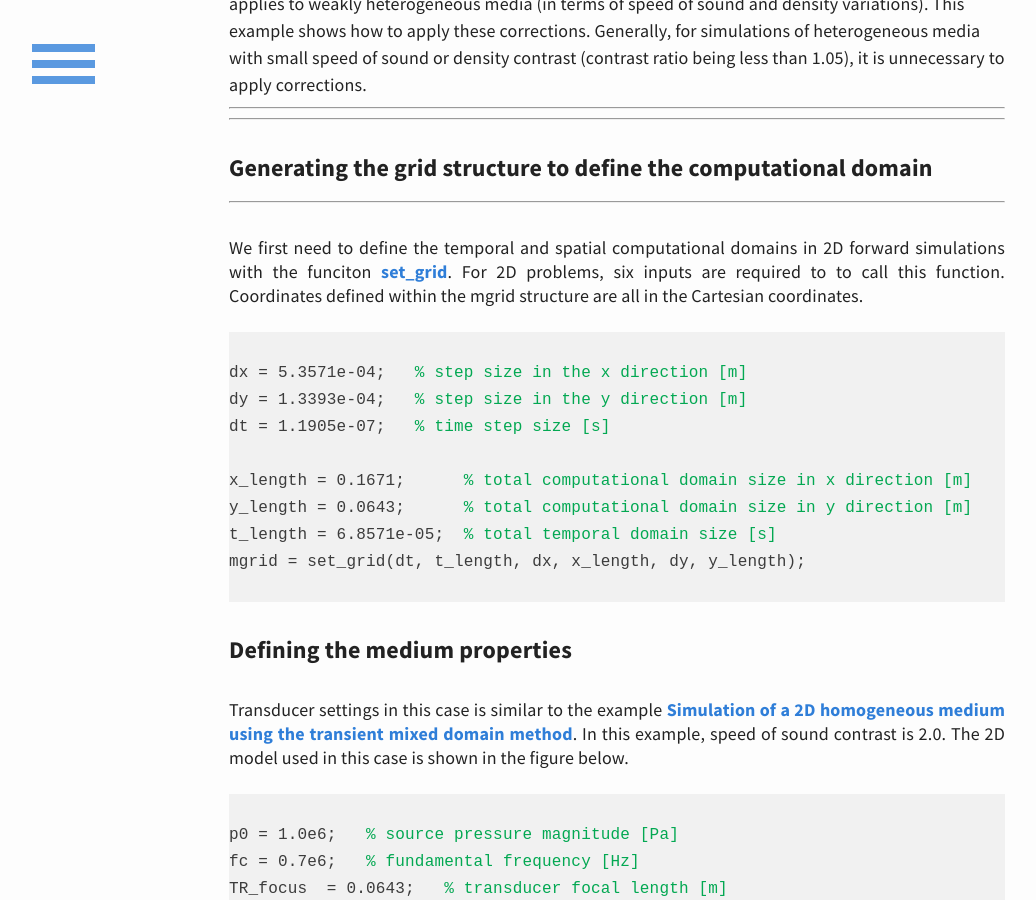
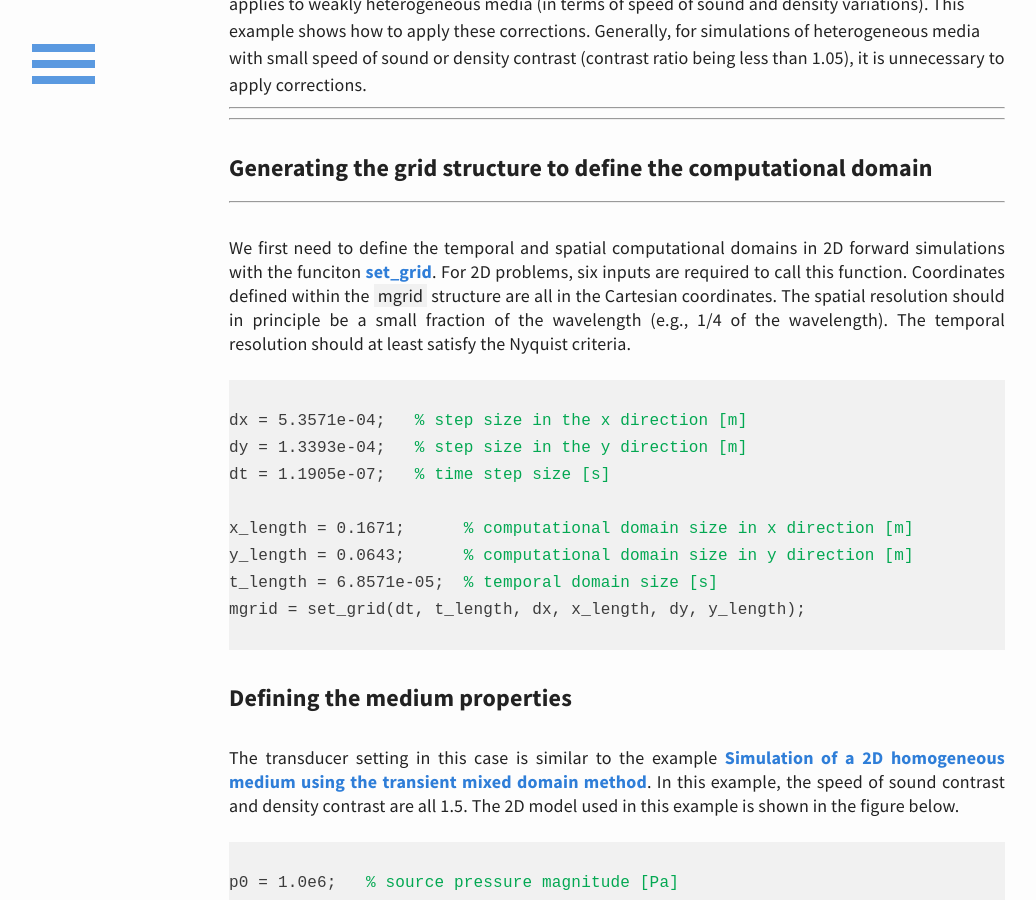
Before and after one commit to m-SOUND/mSOUND, a Jekyll site: the page built from _posts/2019-07-29-TMDM-2D-strong-speed-of-sound-contrast.html, in a window 1280 px wide and 900 px high, scrolled down 472 px. Shown: the whole window, without its empty margins (23-1059 px from the left). Built offline with Jekyll 4.4.1, drawn with Linux system fonts in a browser that asks for light colours; some of the changed text lies outside the part shown.

Commit message:
Update 2019-07-29-TMDM-2D-strong-speed-of-sound-contrast.html

```diff
--- a/_posts/2019-07-29-TMDM-2D-strong-speed-of-sound-contrast.html
+++ b/_posts/2019-07-29-TMDM-2D-strong-speed-of-sound-contrast.html
@@ -20,17 +20,20 @@ Generally, for simulations of heterogeneous media with small speed of sound or d
 <hr>
 <p>
  <br>We first need to define the temporal and spatial computational domains in 2D forward simulations
- with the funciton <a href="/mSOUND/function.html#set_grid">set_grid</a>. For 2D problems,
- six inputs are required to to call this function. Coordinates defined within the mgrid structure are all in the Cartesian coordinates.
+ with the funciton <a href="/mSOUND/function.html#set_grid">set_grid</a>. For 2D problems, six inputs
+ are required to call this function. Coordinates defined within the
+ <span style="background-color:#f1f1f1">mgrid</span> structure are all in the Cartesian coordinates.
+ The spatial resolution should in principle be a small fraction of the wavelength (e.g., 1/4 of the wavelength).
+ The temporal resolution should at least satisfy the Nyquist criteria.
 <pre>
 <code>
 dx = 5.3571e-04;  <font color="#03a852"> % step size in the x direction [m]</font>
 dy = 1.3393e-04;  <font color="#03a852"> % step size in the y direction [m]</font>
 dt = 1.1905e-07;  <font color="#03a852"> % time step size [s]</font>
 
-x_length = 0.1671;      <font color="#03a852">% total computational domain size in x direction [m]</font>
-y_length = 0.0643;      <font color="#03a852">% total computational domain size in y direction [m]</font>
-t_length = 6.8571e-05;  <font color="#03a852">% total temporal domain size [s]</font>
+x_length = 0.1671;      <font color="#03a852">% computational domain size in x direction [m]</font>
+y_length = 0.0643;      <font color="#03a852">% computational domain size in y direction [m]</font>
+t_length = 6.8571e-05;  <font color="#03a852">% temporal domain size [s]</font>
 mgrid = set_grid(dt, t_length, dx, x_length, dy, y_length);
 </code>
 </pre>
@@ -41,11 +44,11 @@ mgrid = set_grid(dt, t_length, dx, x_length, dy, y_length);
 <h6>Defining the medium properties</h6>
 <p>
 <br>
-Transducer settings in this case is similar to the example
+The transducer setting in this case is similar to the example
 <a href="https://m-sound.github.io/mSOUND/TMDM_2D_homogeneous">Simulation of a
 2D homogeneous medium using the transient mixed domain method</a>.
-In this example, speed of sound contrast is 2.0.
-The 2D model used in this case is shown in the figure below.
+In this example, the speed of sound contrast and density contrast are all 1.5.
+The 2D model used in this example is shown in the figure below.
  <pre>
  <code>
 p0 = 1.0e6;   <font color="#03a852">% source pressure magnitude [Pa]</font>
@@ -67,10 +70,11 @@ medium.cb   = cb;     <font color="#03a852">% power law exponent</font>
 <!---2D forward Simulation--->
 <h6>2D forward simulation</h6>
 <p>
-Transient pressure fields are calculated with the function <a href="/mSOUND/function.html#Forward2">Forward2D</a>.
- Correction is applied in this case because of the
- strong speed of sound and density contrast. Fourth-order reflections are also included in this simulation.
- The figure below shows the (a) time-domain signal and (b) frequency-domain signals recorded at the transducer focus.
+The acoustic pressure field is calculated with the function <a href="/mSOUND/function.html#Forward2">Forward2D</a>.
+Corrections are applied in this example because of the strong speed of sound and density contrast. Reflections up to
+ the fourth-order are also included in this simulation.
+ The figure below shows the (a) waveform and (b) frequency-domain spectrum for the signal recorded at the transducer focal
+ point.
 <pre><code>
 <font color="#03a852">% define where the pressure will be recorded</font>
 sensor_mask = zeros(mgrid.num_x, mgrid.num_y+1);
```
